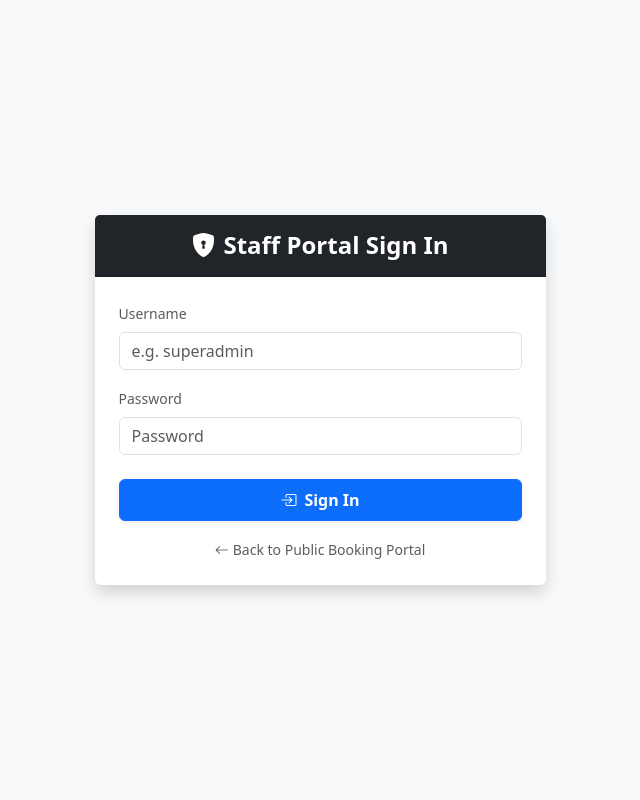
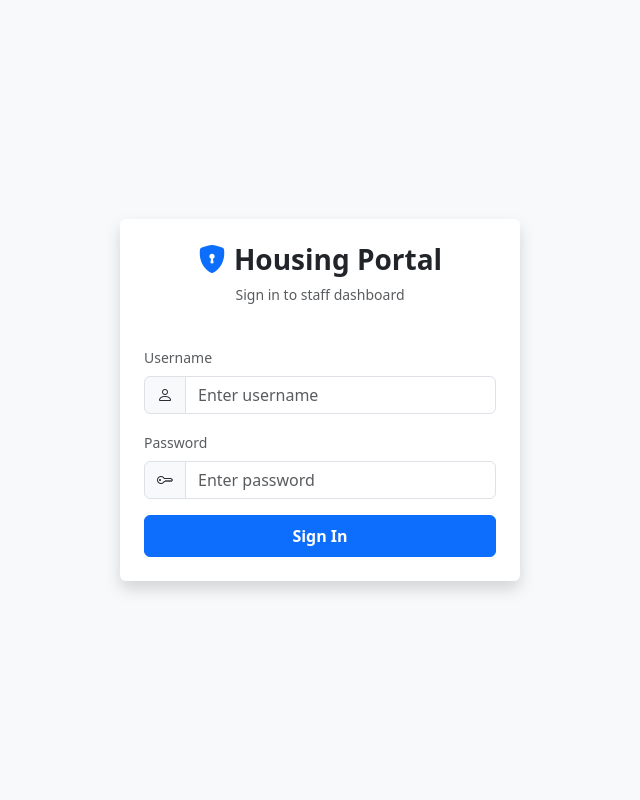
Before and after one commit to HaisaiOjisanoki/housing-booking-app, a Flask app: page /login in a window 1280 px wide. Shown: the whole page, without its empty margins (320-960 px from the left). Run offline with Flask 3, Linux system fonts and the light colour scheme.

Commit message:
Update full codebase with permanent login superadmin auto-seeding and staff dashboard corrections

```diff
--- a/app.py
+++ b/app.py
@@ -3,9 +3,6 @@ from flask import Flask, render_template
 app = Flask(__name__)
 
 @app.route('/')
-def public_booking():
-    return render_template('public_booking.html')
-
 @app.route('/login')
 def login():
     return render_template('login.html')
@@ -15,4 +12,4 @@ def dashboard():
     return render_template('dashboard.html')
 
 if __name__ == '__main__':
-    app.run(debug=True, port=5000)
+    app.run(debug=True)
--- a/templates/login.html
+++ b/templates/login.html
@@ -3,150 +3,75 @@
 <head>
     <meta charset="UTF-8">
     <meta name="viewport" content="width=device-width, initial-scale=1.0">
-    <title>Staff Login - Housing Portal</title>
+    <title>Login - Housing Portal</title>
     <link href="https://cdn.jsdelivr.net/npm/bootstrap@5.3.0/dist/css/bootstrap.min.css" rel="stylesheet">
     <link href="https://cdn.jsdelivr.net/npm/bootstrap-icons@1.10.5/font/bootstrap-icons.css" rel="stylesheet">
 </head>
-<body class="bg-light d-flex align-items-center py-5" style="min-height: 100vh;">
+<body class="bg-light d-flex align-items-center justify-content-center vh-100" onload="initLogin()">
 
-    <div class="container">
-        <div class="row justify-content-center">
-            <div class="col-md-5">
+    <div class="card shadow border-0 p-4" style="width: 100%; max-width: 400px;">
+        <div class="text-center mb-4">
+            <h3 class="fw-bold text-dark"><i class="bi bi-shield-lock-fill text-primary me-2"></i>Housing Portal</h3>
+            <p class="text-muted small">Sign in to staff dashboard</p>
+        </div>
 
-                <div id="loginAlert" class="alert d-none" role="alert"></div>
+        <div id="loginError" class="alert alert-danger d-none py-2 small" role="alert"></div>
 
-                <!-- Login Card -->
-                <div id="loginCard" class="card shadow border-0">
-                    <div class="card-header bg-dark text-white py-3 text-center">
-                        <h4 class="mb-0 fw-bold"><i class="bi bi-shield-lock-fill me-2"></i>Staff Portal Sign In</h4>
-                    </div>
-                    <div class="card-body p-4">
-                        <form onsubmit="handleStaffLogin(event)">
-                            <div class="mb-3">
-                                <label class="form-label small text-muted">Username</label>
-                                <input type="text" id="loginUsername" class="form-control" required placeholder="e.g. superadmin">
-                            </div>
-                            <div class="mb-4">
-                                <label class="form-label small text-muted">Password</label>
-                                <input type="password" id="loginPassword" class="form-control" required placeholder="Password">
-                            </div>
-                            <button type="submit" class="btn btn-primary w-100 py-2 fw-bold shadow-sm">
-                                <i class="bi bi-box-arrow-in-right me-2"></i>Sign In
-                            </button>
-                        </form>
-                        <div class="text-center mt-3">
-                            <a href="{{ url_for('public_booking') }}" class="text-decoration-none small text-muted"><i class="bi bi-arrow-left me-1"></i>Back to Public Booking Portal</a>
-                        </div>
-                    </div>
+        <form onsubmit="handleLogin(event)">
+            <div class="mb-3">
+                <label class="form-label small text-muted">Username</label>
+                <div class="input-group">
+                    <span class="input-group-text"><i class="bi bi-person"></i></span>
+                    <input type="text" id="loginUsername" class="form-control" required placeholder="Enter username">
                 </div>
-
-                <!-- First-Time Password Change & Recovery Email Card (Hidden by default) -->
-                <div id="setupCard" class="card shadow border-0 d-none">
-                    <div class="card-header bg-warning text-dark py-3 text-center">
-                        <h4 class="mb-0 fw-bold"><i class="bi bi-exclamation-triangle-fill me-2"></i>First-Time Account Setup</h4>
-                        <p class="small mb-0 text-muted">Please update your password and set a recovery email.</p>
-                    </div>
-                    <div class="card-body p-4">
-                        <form onsubmit="handleFirstTimeSetup(event)">
-                            <div class="mb-3">
-                                <label class="form-label small text-muted">New Password *</label>
-                                <input type="password" id="setupNewPassword" class="form-control" required placeholder="Enter new secure password">
-                            </div>
-                            <div class="mb-4">
-                                <label class="form-label small text-muted">Recovery Email *</label>
-                                <input type="email" id="setupRecoveryEmail" class="form-control" required placeholder="recovery@example.com">
-                            </div>
-                            <button type="submit" class="btn btn-warning w-100 py-2 fw-bold text-dark shadow-sm">
-                                <i class="bi bi-check-circle-fill me-2"></i>Save & Continue to Dashboard
-                            </button>
-                        </form>
-                    </div>
+            </div>
+            <div class="mb-3">
+                <label class="form-label small text-muted">Password</label>
+                <div class="input-group">
+                    <span class="input-group-text"><i class="bi bi-key"></i></span>
+                    <input type="password" id="loginPassword" class="form-control" required placeholder="Enter password">
                 </div>
-
             </div>
-        </div>
+            <button type="submit" class="btn btn-primary w-100 fw-bold py-2">Sign In</button>
+        </form>
     </div>
 
     <script src="https://cdn.jsdelivr.net/npm/bootstrap@5.3.0/dist/js/bootstrap.bundle.min.js"></script>
     <script>
-        let pendingUser = null;
+        function initLogin() {
+            // Automatically seed default superadmin permanently if no users exist in localStorage
+            if (!localStorage.getItem('housing_users')) {
+                localStorage.setItem('housing_users', JSON.stringify([
+                    {
+                        username: "superadmin",
+                        password: "password123",
+                        role: "Super Admin",
+                        firstLogin: false,
+                        recoveryEmail: "admin@housing.mil",
+                        assignedBuildings: []
+                    }
+                ]));
+            }
+        }
 
-        function handleStaffLogin(e) {
+        function handleLogin(e) {
             e.preventDefault();
-            const username = document.getElementById('loginUsername').value.trim();
-            const password = document.getElementById('loginPassword').value.trim();
+            const usernameInput = document.getElementById('loginUsername').value.trim();
+            const passwordInput = document.getElementById('loginPassword').value.trim();
+            const errorBox = document.getElementById('loginError');
 
-            let users = JSON.parse(localStorage.getItem('housing_users')) || [
-                { username: "superadmin", password: "password123", role: "Super Admin", assignedCamps: [], assignedBuildings: [], firstLogin: true, recoveryEmail: "" }
-            ];
-
-            let user = users.find(u => u.username === username && u.password === password);
+            let users = JSON.parse(localStorage.getItem('housing_users')) || [];
+            let user = users.find(u => u.username === usernameInput && u.password === passwordInput);
 
             if (!user) {
-                showAlert("Invalid username or password.", "danger");
+                errorBox.textContent = "Invalid username or password.";
+                errorBox.classList.remove('d-none');
                 return;
             }
 
-            // Check if first login or password change required
-            if (user.firstLogin || !user.recoveryEmail) {
-                pendingUser = user;
-                document.getElementById('loginCard').classList.add('d-none');
-                document.getElementById('setupCard').classList.remove('d-none');
-                return;
-            }
-
-            // Successful Login
             localStorage.setItem('housing_current_user', JSON.stringify(user));
             window.location.href = "{{ url_for('dashboard') }}";
         }
-
-        function handleFirstTimeSetup(e) {
-            e.preventDefault();
-            const newPassword = document.getElementById('setupNewPassword').value.trim();
-            const recoveryEmail = document.getElementById('setupRecoveryEmail').value.trim();
-
-            if (!newPassword || !recoveryEmail) {
-                alert("Please fill in both fields.");
-                return;
-            }
-
-            let users = JSON.parse(localStorage.getItem('housing_users')) || [];
-            users = users.map(u => {
-                if (u.username === pendingUser.username) {
-                    u.password = newPassword;
-                    u.recoveryEmail = recoveryEmail;
-                    u.firstLogin = false;
-                }
-                return u;
-            });
-
-            localStorage.setItem('housing_users', JSON.stringify(users));
-
-            let updatedUser = users.find(u => u.username === pendingUser.username);
-            localStorage.setItem('housing_current_user', JSON.stringify(updatedUser));
-
-            window.location.href = "{{ url_for('dashboard') }}";
-        }
-
-        function showAlert(message, type) {
-            const alert = document.getElementById('loginAlert');
-            alert.className = `alert alert-${type} mb-3`;
-            alert.textContent = message;
-            alert.classList.remove('d-none');
-        }
-// Automatically seed default superadmin if no users exist in localStorage
-if (!localStorage.getItem('housing_users')) {
-    localStorage.setItem('housing_users', JSON.stringify([
-        {
-            username: "superadmin",
-            password: "password123",
-            role: "Super Admin",
-            firstLogin: false,
-            recoveryEmail: "admin@housing.mil",
-            assignedBuildings: []
-        }
-    ]));
-}
     </script>
 </body>
 </html>
```
Also changed, not shown: templates/dashboard.html (+0 -10 lines).
